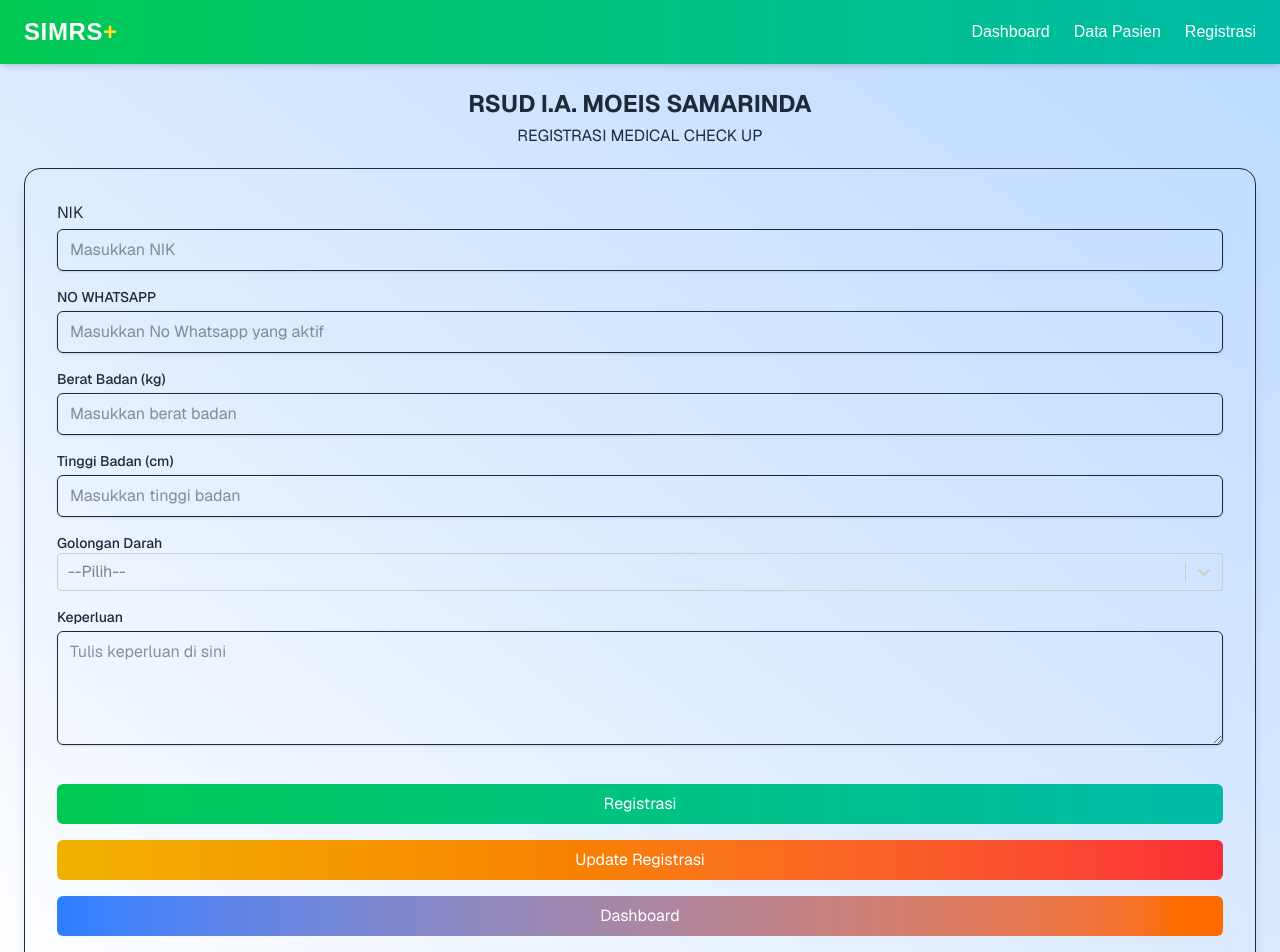
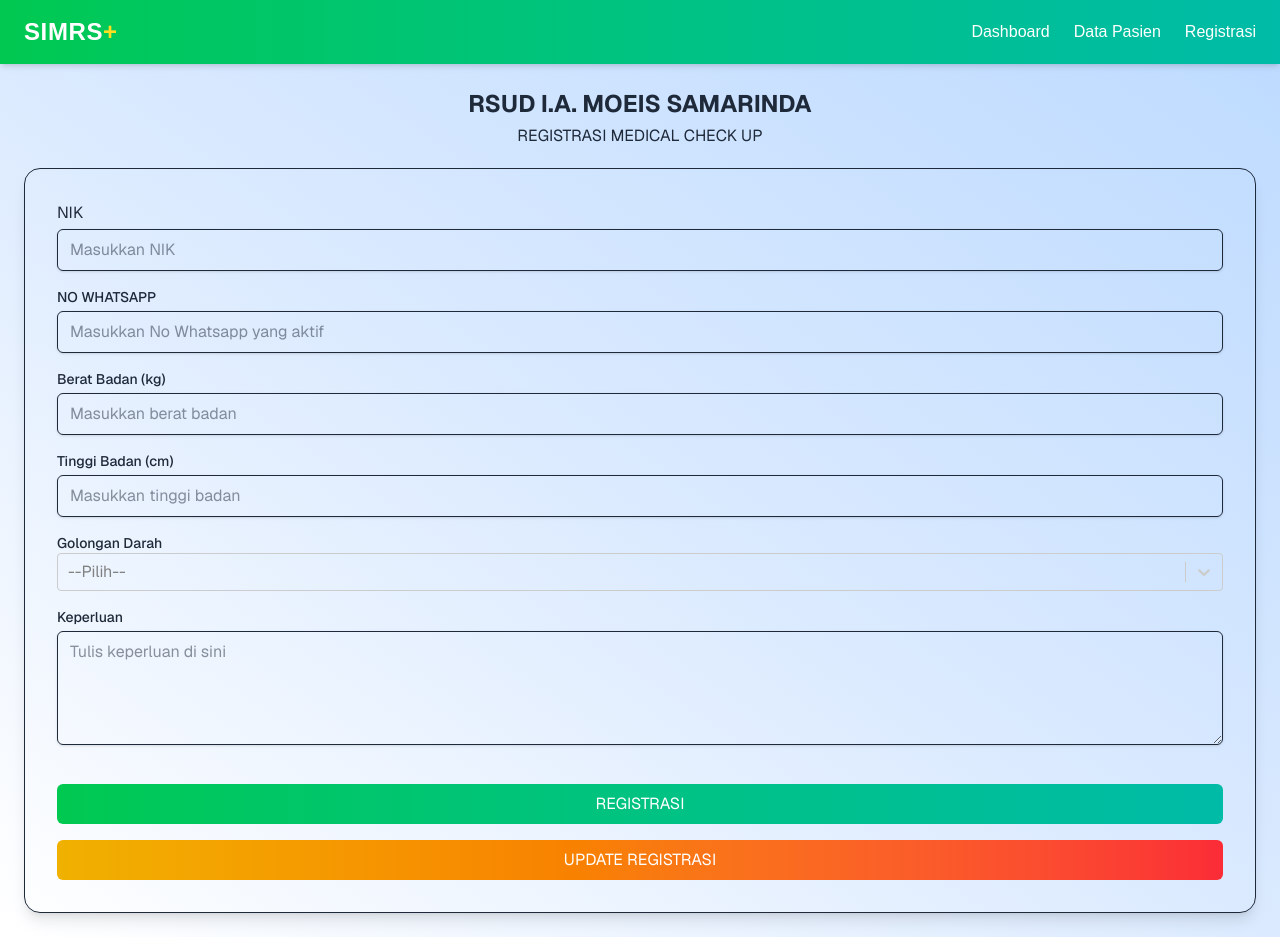
Before and after one commit to guntoroahmad/daftarpasien, a Next.js app: page /Halaman/RegistrasiPasien in a window 1280 px wide. Shown: the top 952 px of the page. Built offline with nearby package versions, Linux system fonts and the light colour scheme.

Commit message:
tambahan tampilan

```diff
--- a/src/app/Halaman/RegistrasiPasien/page.tsx
+++ b/src/app/Halaman/RegistrasiPasien/page.tsx
@@ -211,10 +211,10 @@ export default function RegistrasiPasien() {
                         type='button'
                         onClick={Registrasi}
                         className='w-full bg-gradient-to-r from-green-500 to-teal-500 text-white rounded-md py-2 hover:bg-blue-900 hover:text-white'
-                        whileHover={{ scale: 1.05 }}
-                        whileTap={{ scale: 0.95 }}
+                        /* whileHover={{ scale: 1.05 }}
+                        whileTap={{ scale: 0.95 }} */
                     >
-                        Registrasi
+                        REGISTRASI
                     </motion.button>
                 </div>
                 <div >
@@ -223,25 +223,25 @@ export default function RegistrasiPasien() {
                         type='button'
                         onClick={() => router.push('/Halaman/UpdateRegPasien')}
                         className='w-full bg-gradient-to-r from-yellow-500 to-red-500 text-white rounded-md py-2 hover:bg-blue-900 hover:text-white'
-                        whileHover={{ scale: 1.05 }}
-                        whileTap={{ scale: 0.95 }}
+                        /* whileHover={{ scale: 1.05 }}
+                        whileTap={{ scale: 0.95 }} */
                     >
-                        Update Registrasi
+                       UPDATE REGISTRASI
                     </motion.button>
                 </div>
 
-                <div >
+                {/* <div >
                     <motion.button
                         disabled={stateTombolRegistrasi}
                         type='button'
                         onClick={() => router.push('/')}
                         className='w-full bg-gradient-to-r from-blue-500 to-orange-500 text-white rounded-md py-2 hover:bg-blue-900 hover:text-white'
-                        whileHover={{ scale: 1.05 }}
-                        whileTap={{ scale: 0.95 }}
+                        // whileHover={{ scale: 1.05 }}
+                        // whileTap={{ scale: 0.95 }}
                     >
                         Dashboard
                     </motion.button>
-                </div>
+                </div> */}
             </form>
         </motion.div>
     );
--- a/src/app/Halaman/UpdateRegPasien/page.tsx
+++ b/src/app/Halaman/UpdateRegPasien/page.tsx
@@ -40,7 +40,8 @@ export default function UpdateRegPasien() {
     return (
         <div className="min-h-screen bg-gradient-to-tr from-white via-blue-100 to-blue-200 p-6 mb-8 flex flex-col justify-center">
             <Toaster position="top-right" />
-            <h2 className="text-lg font-bold mb-4 text-blue-900 text-center">UPDATE REGISTRASI MEDICAL CHECK UP</h2>
+            <h1 className="text-2xl font-bold mb-1 text-center text-black-500">RSUD I.A. MOEIS SAMARINDA</h1>
+            <h2 className="text-lg font-bold mb-5 text-blue-900 text-center">UPDATE REGISTRASI MEDICAL CHECK UP</h2>
             <form className="w-full space-y-4 bg-card p-8 rounded-2xl shadow-lg space-y-4 border border-border">
                 <div>
                     <label className="block text-sm font-medium text-gray-700 mb-1">MASUKKAN NO WHATSAPP</label>
@@ -110,7 +111,7 @@ export default function UpdateRegPasien() {
                         onClick={() => router.push('/Halaman/RegistrasiPasien')}
                         type='button'
                         className='w-full bg-gradient-to-r from-green-500 to-teal-500 text-white rounded-md py-2 hover:bg-blue-900 hover:text-white'>
-                        Registrasi Baru
+                        REGISTRASI BARU
                     </button>
                 </div>
             </form>
--- a/src/app/daftar/page.tsx
+++ b/src/app/daftar/page.tsx
@@ -126,24 +126,28 @@ export default function DataPasien() {
             name="nama"
             value={form.nama}
             onChange={handleChange}
+            placeholder="Nama Pasien"
           />
           <Input
             label="NIK"
             name="nik"
             value={form.nik}
             onChange={handleChange}
+            placeholder="NIK"
           />
           <Input
             label="No. Telepon"
             name="telp"
             value={form.telp}
             onChange={handleChange}
+            placeholder="No. Telepon"
           />
           <Input
             label="Tempat Lahir"
             name="tmp_lahir"
             value={form.tmp_lahir}
             onChange={handleChange}
+            placeholder="Tempat Lahir"
           />
           <Input
             type="date"
```
